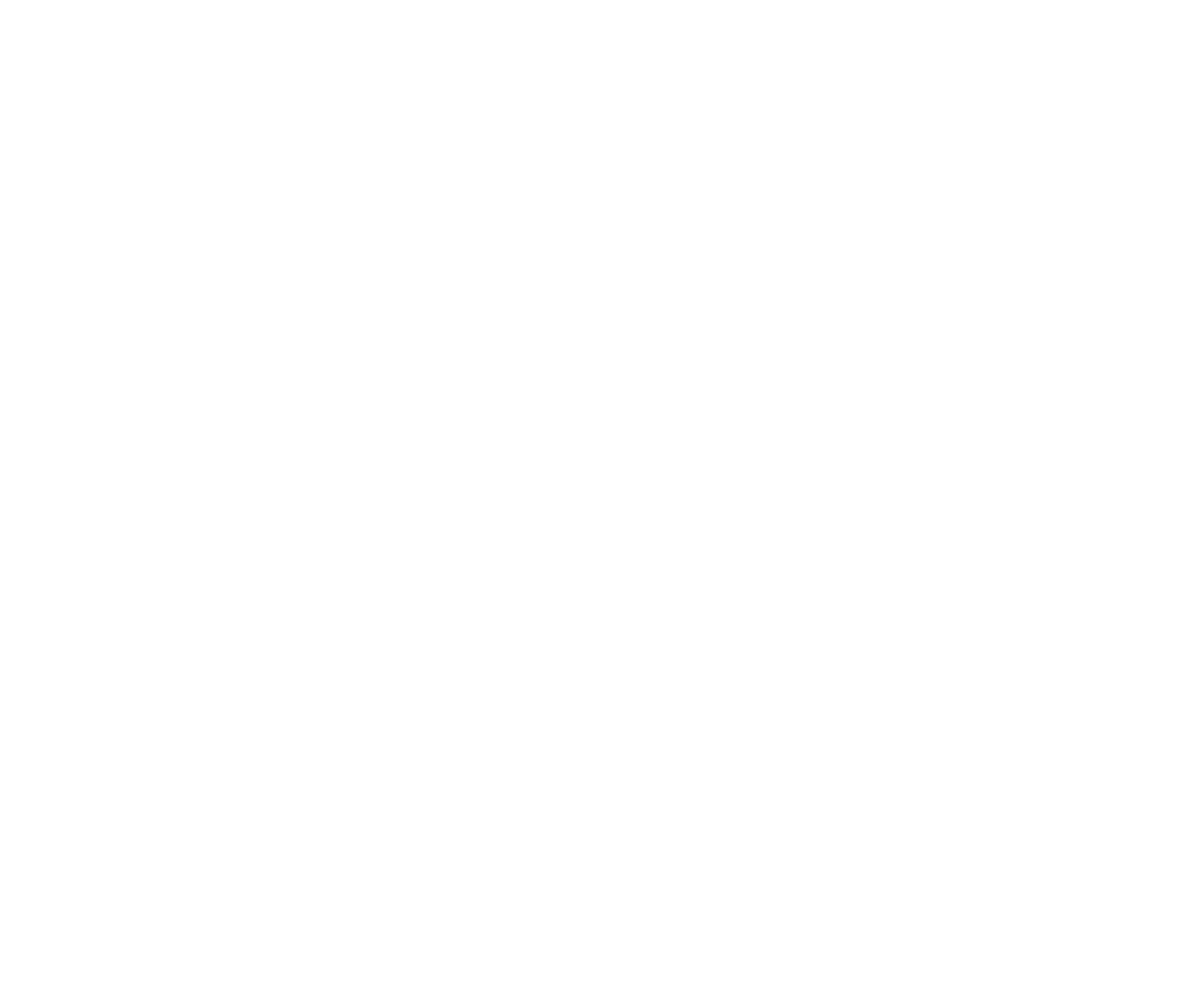
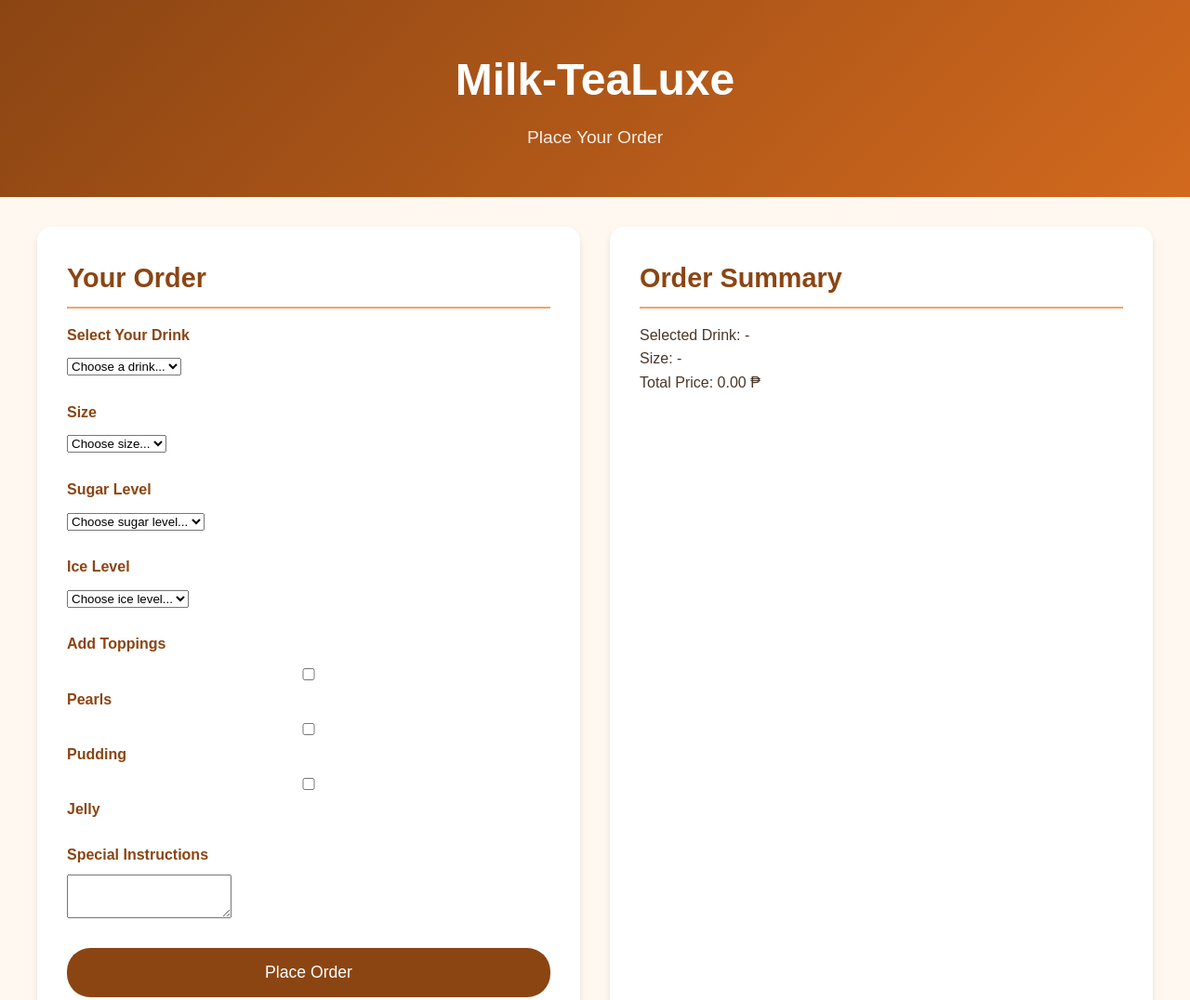
Before and after one commit to Mrtukaji/Milk-TeaLuxe, a plain HTML site: page Pages/order.html in a window 1280 px wide. Shown: the top 1076 px of the page at 93% size. Before the commit the page ends 800 px from the top, so only its background shows below. Drawn offline with Linux system fonts and the light colour scheme.

Commit message:
made order sections

```diff
--- a/Pages/order.html
+++ b/Pages/order.html
@@ -1,11 +1,100 @@
 <!DOCTYPE html>
 <html lang="en">
 <head>
-     <meta charset="UTF-8">
-     <meta name="viewport" content="width=device-width, initial-scale=1.0">
-     <title>Order Page</title>
+    <meta charset="UTF-8">
+    <meta name="viewport" content="width=device-width, initial-scale=1.0">
+    <link rel="stylesheet" href="../Assets/Styles/style.css">
+    <title>Order - Milk-TeaLuxe</title>
 </head>
 <body>
+    <header>
+        <h1>Milk-TeaLuxe</h1>
+        <p>Place Your Order</p>
+    </header>
+    <main>
+        <div class="container">
+            <div class="card">
+                <h2>Your Order</h2>
+                <form action="#" method="POST" class="order-form">
+                    <div class="form-group">
+                        <label for="drink">Select Your Drink</label>
+                        <select id="drink" name="drink" required>
+                            <option value="">Choose a drink...</option>
+                            <option value="classic">Classic Milk Tea</option>
+                            <option value="matcha">Matcha Latte</option>
+                            <option value="taro">Taro Milk Tea</option>
+                            <option value="thai">Thai Tea</option>
+                        </select>
+                    </div>
 
+                    <div class="form-group">
+                        <label for="size">Size</label>
+                        <select id="size" name="size" required>
+                            <option value="">Choose size...</option>
+                            <option value="small">Small</option>
+                            <option value="medium">Medium</option>
+                            <option value="large">Large</option>
+                        </select>
+                    </div>
+
+                    <div class="form-group">
+                        <label for="sugar">Sugar Level</label>
+                        <select id="sugar" name="sugar" required>
+                            <option value="">Choose sugar level...</option>
+                            <option value="0">0%</option>
+                            <option value="25">25%</option>
+                            <option value="50">50%</option>
+                            <option value="75">75%</option>
+                            <option value="100">100%</option>
+                        </select>
+                    </div>
+
+                    <div class="form-group">
+                        <label for="ice">Ice Level</label>
+                        <select id="ice" name="ice" required>
+                            <option value="">Choose ice level...</option>
+                            <option value="less">Less Ice</option>
+                            <option value="normal">Normal Ice</option>
+                            <option value="extra">Extra Ice</option>
+                        </select>
+                    </div>
+
+                    <div class="form-group">
+                        <label for="toppings">Add Toppings</label>
+                        <div class="checkbox-group">
+                            <input type="checkbox" id="pearls" name="toppings" value="pearls">
+                            <label for="pearls">Pearls</label>
+
+                            <input type="checkbox" id="pudding" name="toppings" value="pudding">
+                            <label for="pudding">Pudding</label>
+
+                            <input type="checkbox" id="jelly" name="toppings" value="jelly">
+                            <label for="jelly">Jelly</label>
+                        </div>
+                    </div>
+
+                    <div class="form-group">
+                        <label for="notes">Special Instructions</label>
+                        <textarea id="notes" name="notes" rows="3"></textarea>
+                    </div>
+
+                    <button type="submit" class="submit-btn" style="background-color: var(--primary-color); color: white;">
+                        Place Order
+                    </button>
+                </form>
+            </div>
+
+            <div class="card">
+                <h2>Order Summary</h2>
+                <div class="order-summary">
+                    <p>Selected Drink: <span id="selected-drink">-</span></p>
+                    <p>Size: <span id="selected-size">-</span></p>
+                    <p>Total Price: <span id="total-price">0.00 ₱</span></p>
+                </div>
+            </div>
+        </div>
+    </main>
+    <div class="auth-links" style="margin-top: 2rem; text-align: center;">
+    </div>
 </body>
 </html>
```
Also changed, not shown: Pages/user/login.html (+3 -1 lines).
